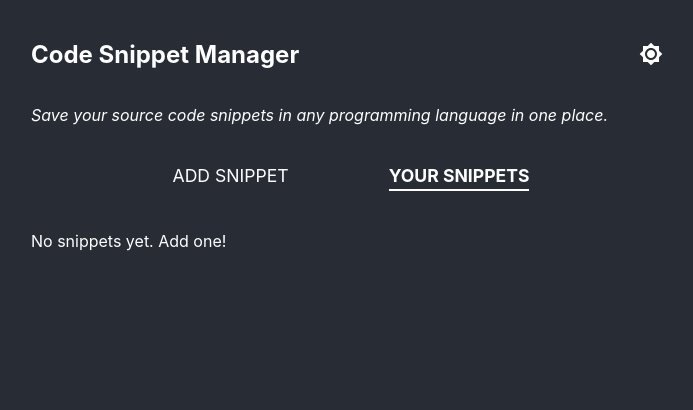
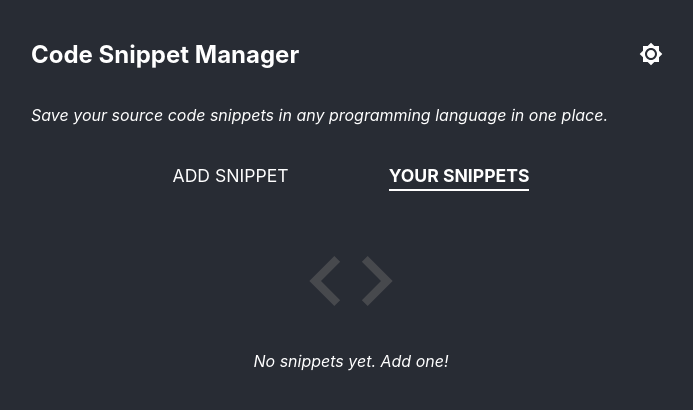
Before and after one commit to thedevarchive/code-snippet-manager, a React (Create React App) app: page /view in a window 1280 px wide. Shown: the top 410 px of the page, without its empty margins (289-982 px from the left). Built offline with nearby package versions, Linux system fonts and the light colour scheme.

Commit message:
Stability fixes; improved UI when user has no snippets in a category, or when user has none at all

```diff
--- a/src/App.jsx
+++ b/src/App.jsx
@@ -14,7 +14,7 @@ import {
   tomorrow
 } from "react-syntax-highlighter/dist/esm/styles/prism";
 import { github, githubGist } from "react-syntax-highlighter/dist/esm/styles/hljs";
-import { AddSnippet } from "./pages/AddSnippet";
+import { SnippetForm } from "./components/SnippetForm";
 import { ViewSnippets } from "./pages/ViewSnippets";
 
 // Project idea generated by ChatGPT and modified by Cursor
@@ -172,10 +172,11 @@ function App() {
             </nav>
 
             <Routes>
+              {/* only contains the SnippetForm component and props */}
               <Route
                 path="/"
                 element={
-                  <AddSnippet
+                  <SnippetForm
                     onSave={addSnippet}
                     languages={languages}
                     onAddLanguage={addLanguage}
--- a/src/pages/AddSnippet.jsx
+++ /dev/null
@@ -1,14 +0,0 @@
-import { SnippetForm } from "../components/SnippetForm";
-
-export const AddSnippet = ({ onSave, languages, onAddLanguage, isDarkMode }) => {
-  return (
-    <div>
-      <SnippetForm
-        onSave={onSave}
-        languages={languages}
-        onAddLanguage={onAddLanguage}
-        isDarkMode={isDarkMode}
-      />
-    </div>
-  );
-};
--- a/src/pages/ViewSnippets.jsx
+++ b/src/pages/ViewSnippets.jsx
@@ -1,5 +1,6 @@
 import { CATEGORIES } from "../components/SnippetForm";
 import SnippetList from "../components/SnippetList";
+import CodeIcon from '@mui/icons-material/Code';
 
 export const ViewSnippets = ({
     snippets,
@@ -20,6 +21,7 @@ export const ViewSnippets = ({
             {snippets.length > 0 ? (
                 <>
                     <div style={{ marginBottom: "20px" }}>
+                        {/* Theme selector */}
                         <label htmlFor="themeSelect">Select Theme: &nbsp;</label>
                         <select
                             value={Object.keys(currentThemeOptions).find(key => currentThemeOptions[key] === theme)}
@@ -41,6 +43,7 @@ export const ViewSnippets = ({
                             ))}
                         </select>
                     </div>
+                    {/* Filter for categories (e.g. Frontend, Backend, etc.) */}
                     <label htmlFor="categorySelect">Select Category: &nbsp;</label>
                     <select
                         onChange={(e) => setSelectedCategory(e.target.value)}
@@ -60,6 +63,7 @@ export const ViewSnippets = ({
                             <option key={index} value={cat}>{cat}</option>
                         ))}
                     </select>
+                    {/* Filter for languages entered by user */}
                     <label htmlFor="languageSelect">&nbsp; Select Language: &nbsp;</label>
                     <select
                         onChange={(e) => setSelectedLanguage(e.target.value)}
@@ -79,6 +83,7 @@ export const ViewSnippets = ({
                             <option key={index} value={lang}>{lang}</option>
                         ))}
                     </select>
+                    {/* Show user's snippets, if any */}
                     {filteredSnippets.length > 0 ? (
                         <div style={{ marginTop: "20px" }}>
                             <SnippetList
@@ -89,11 +94,29 @@ export const ViewSnippets = ({
                             />
                         </div>
                     ) : (
-                        <p>No snippets in this category yet. Add some more snippets to see them here!</p>
+                        <div style={{ textAlign: 'center', margin: '20px 0' }}>
+                            <CodeIcon
+                                sx={{
+                                    fontSize: 100,
+                                    color: isDarkMode ? '#666' : '#999',
+                                    opacity: 0.5
+                                }}
+                            />
+                            <p><em>No snippets in this category yet. Add some more snippets to see them here!</em></p>
+                        </div>
                     )}
                 </>
             ) : (
-                <p>No snippets yet. Add one!</p>
+                <div style={{ textAlign: 'center', margin: '20px 0' }}>
+                    <CodeIcon
+                        sx={{
+                            fontSize: 100,
+                            color: isDarkMode ? '#666' : '#999',
+                            opacity: 0.5
+                        }}
+                    />
+                    <p><em>No snippets yet. Add one!</em></p>
+                </div>
             )}
         </div>
     );
```
